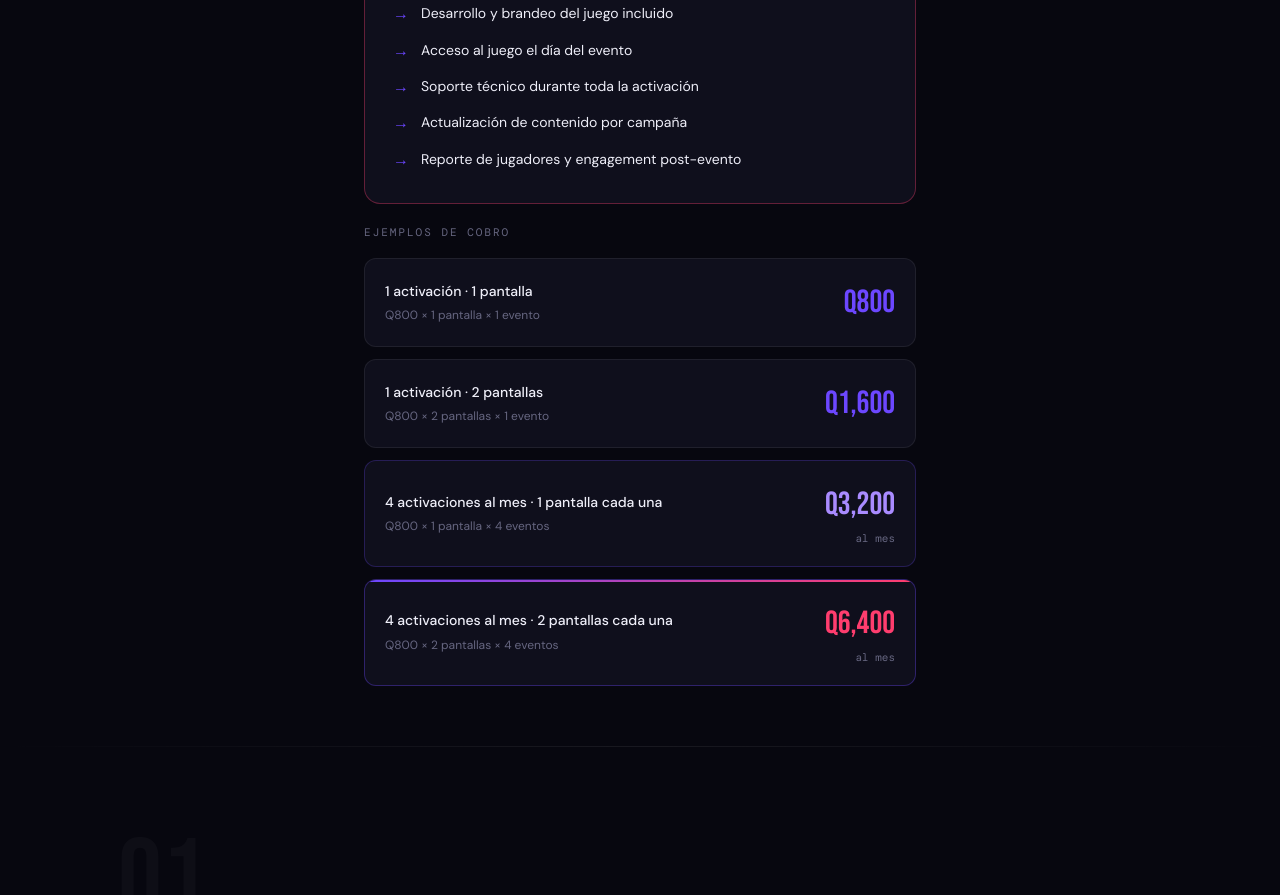
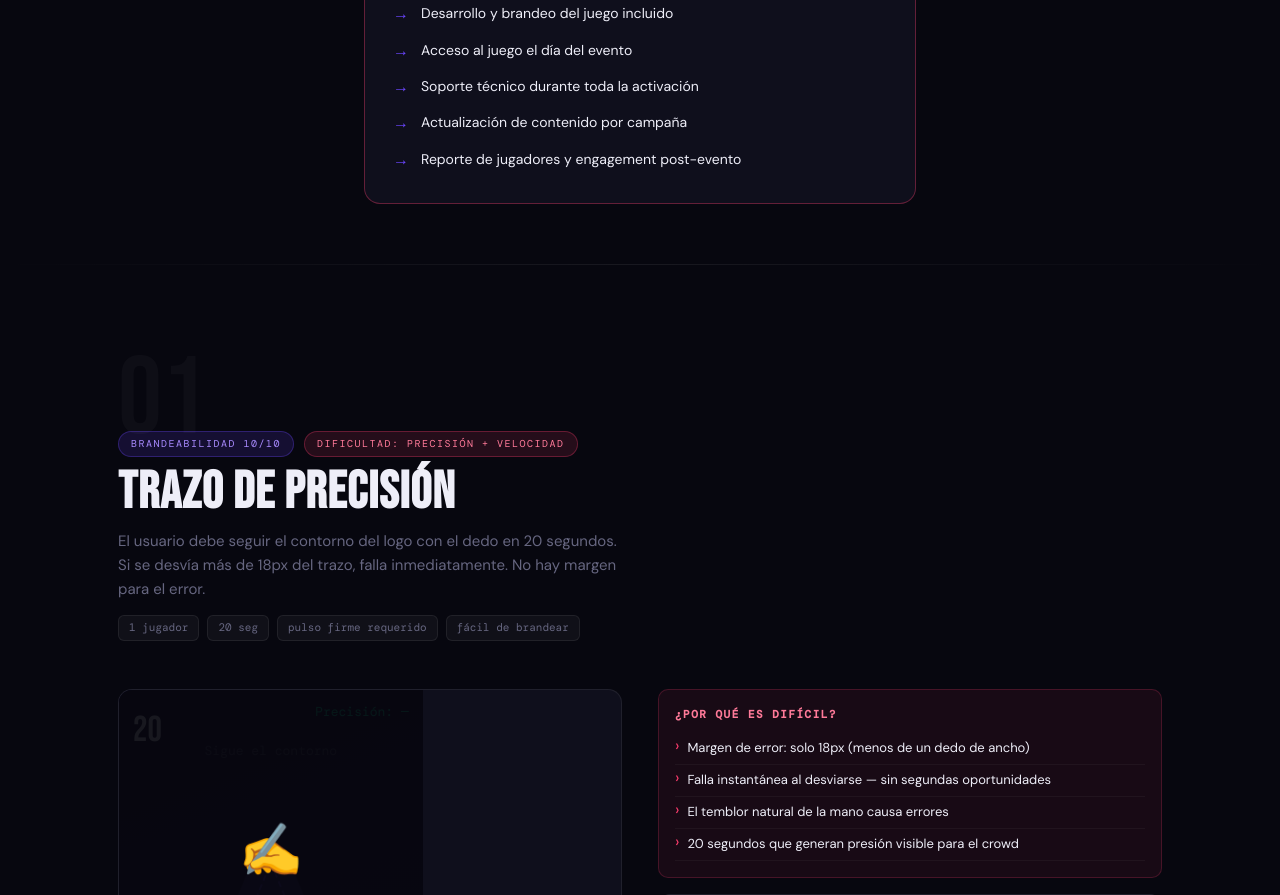
Before and after one commit to lpmunoz99/demos-akti, a plain HTML site: page index.html in a window 1280 px wide. Shown: the part 1153-2048 px from the top of the page. Drawn offline with nearby package versions, Linux system fonts and the light colour scheme.

Commit message:
Update index.html

```diff
--- a/index.html
+++ b/index.html
@@ -184,55 +184,7 @@ body{background:var(--bg);color:var(--txt);font-family:'DM Sans',sans-serif;font
     </div>
   </div>
 
-  <!-- Ejemplos -->
-  <div style="margin-top:20px;display:flex;flex-direction:column;gap:12px;">
 
-    <div style="font-family:'DM Mono',monospace;font-size:11px;letter-spacing:2px;text-transform:uppercase;color:var(--muted);margin-bottom:4px;">Ejemplos de cobro</div>
-
-    <!-- Ejemplo 1 -->
-    <div style="background:var(--s1);border:1px solid var(--b);border-radius:12px;padding:18px 20px;display:flex;justify-content:space-between;align-items:center;gap:12px;">
-      <div>
-        <div style="font-size:14px;font-weight:500;color:var(--txt);margin-bottom:4px;">1 activación · 1 pantalla</div>
-        <div style="font-size:12px;color:var(--muted);">Q800 × 1 pantalla × 1 evento</div>
-      </div>
-      <div style="font-family:'Bebas Neue',sans-serif;font-size:32px;color:#6c47ff;white-space:nowrap;">Q800</div>
-    </div>
-
-    <!-- Ejemplo 2 -->
-    <div style="background:var(--s1);border:1px solid var(--b);border-radius:12px;padding:18px 20px;display:flex;justify-content:space-between;align-items:center;gap:12px;">
-      <div>
-        <div style="font-size:14px;font-weight:500;color:var(--txt);margin-bottom:4px;">1 activación · 2 pantallas</div>
-        <div style="font-size:12px;color:var(--muted);">Q800 × 2 pantallas × 1 evento</div>
-      </div>
-      <div style="font-family:'Bebas Neue',sans-serif;font-size:32px;color:#6c47ff;white-space:nowrap;">Q1,600</div>
-    </div>
-
-    <!-- Ejemplo 3 -->
-    <div style="background:var(--s1);border:1px solid rgba(108,71,255,.25);border-radius:12px;padding:18px 20px;display:flex;justify-content:space-between;align-items:center;gap:12px;">
-      <div>
-        <div style="font-size:14px;font-weight:500;color:var(--txt);margin-bottom:4px;">4 activaciones al mes · 1 pantalla cada una</div>
-        <div style="font-size:12px;color:var(--muted);">Q800 × 1 pantalla × 4 eventos</div>
-      </div>
-      <div style="text-align:right;">
-        <div style="font-family:'Bebas Neue',sans-serif;font-size:32px;color:#a98bff;white-space:nowrap;">Q3,200</div>
-        <div style="font-size:11px;color:var(--muted);font-family:'DM Mono',monospace;">al mes</div>
-      </div>
-    </div>
-
-    <!-- Ejemplo 4 -->
-    <div style="background:var(--s1);border:1px solid rgba(108,71,255,.35);border-radius:12px;padding:18px 20px;display:flex;justify-content:space-between;align-items:center;gap:12px;position:relative;overflow:hidden;">
-      <div style="position:absolute;top:0;left:0;right:0;height:2px;background:linear-gradient(90deg,#6c47ff,#ff3d6e);"></div>
-      <div>
-        <div style="font-size:14px;font-weight:500;color:var(--txt);margin-bottom:4px;">4 activaciones al mes · 2 pantallas cada una</div>
-        <div style="font-size:12px;color:var(--muted);">Q800 × 2 pantallas × 4 eventos</div>
-      </div>
-      <div style="text-align:right;">
-        <div style="font-family:'Bebas Neue',sans-serif;font-size:32px;color:#ff3d6e;white-space:nowrap;">Q6,400</div>
-        <div style="font-size:11px;color:var(--muted);font-family:'DM Mono',monospace;">al mes</div>
-      </div>
-    </div>
-
-  </div>
 
 </section>
 
```
